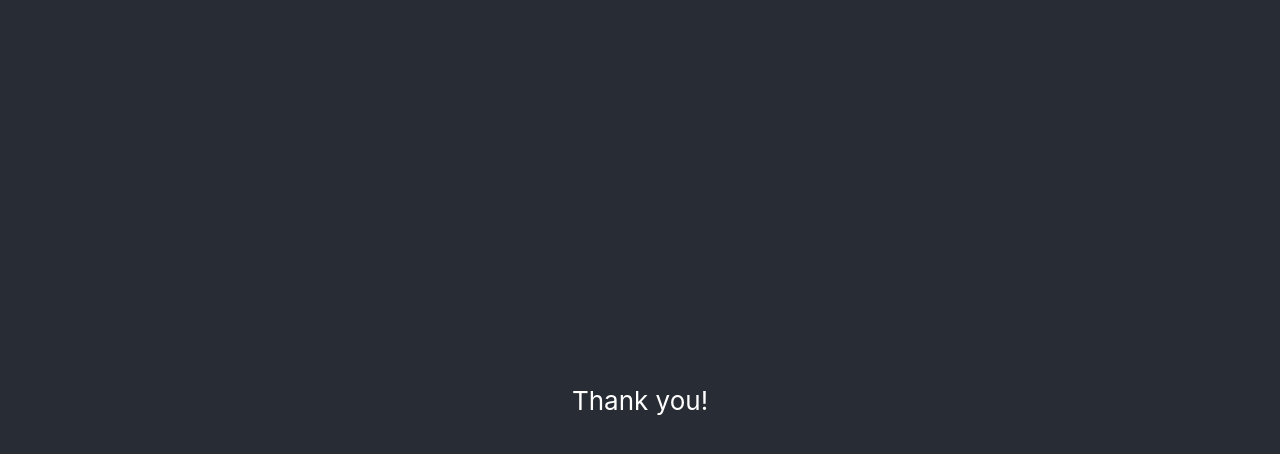
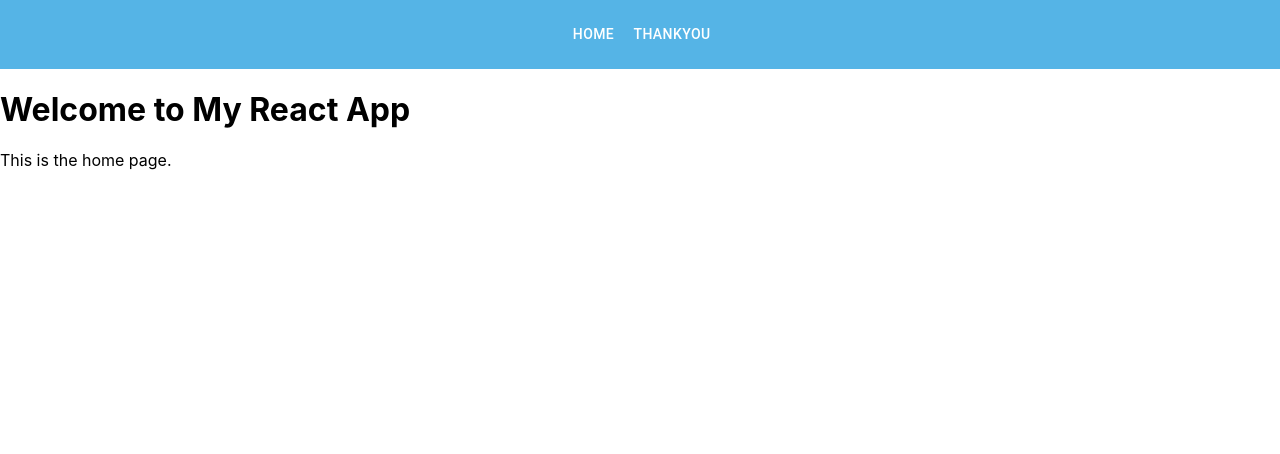
Before and after one commit to HenryJamesGreen/thankyou, a React (Create React App) app: page / in a window 1280 px wide. Shown: the top 454 px of the page. Built offline with nearby package versions, Linux system fonts and the light colour scheme.

Commit message:
added page structure and json package

```diff
--- a/package.json
+++ b/package.json
@@ -3,6 +3,9 @@
   "version": "0.1.0",
   "private": true,
   "dependencies": {
+    "@emotion/react": "^11.10.6",
+    "@emotion/styled": "^11.10.6",
+    "@mui/icons-material": "^5.11.11",
     "@mui/material": "^5.11.15",
     "@mui/styled-engine-sc": "^5.11.11",
     "@testing-library/jest-dom": "^5.16.5",
@@ -10,6 +13,7 @@
     "@testing-library/user-event": "^13.5.0",
     "react": "^18.2.0",
     "react-dom": "^18.2.0",
+    "react-router-dom": "^6.9.0",
     "react-scripts": "5.0.1",
     "styled-components": "^5.3.9",
     "web-vitals": "^2.1.4"
--- a/src/App.js
+++ b/src/App.js
@@ -1,16 +1,22 @@
+import React from "react";
+import { BrowserRouter, Route, Routes } from "react-router-dom";
+import Home from "./pages/Home";
+import Thankyou from "./pages/Thankyou";
+import './App.css';
+import ResponsiveAppBar from './components/ResponsiveAppBar';
 
-import './App.css';
 
 function App() {
   return (
-    <div className="App">
-      <header className="App-header">
-        <p>
-         Thank you!
-        </p>
-      </header>
-    </div>
+    <BrowserRouter>
+      <ResponsiveAppBar />
+      <Routes>
+        <Route path="/" element={<Home />} />
+        <Route path="/home" element={<Home />} />
+        <Route path="/thankyou" element={<Thankyou />} />
+        <Route path="/*" element={<Home />} />
+      </Routes>
+    </BrowserRouter>
   );
 }
-
 export default App;
--- /dev/null
+++ b/src/components/ResponsiveAppBar/index.js
@@ -0,0 +1,105 @@
+import * as React from "react";
+import AppBar from "@mui/material/AppBar";
+import Box from "@mui/material/Box";
+import Toolbar from "@mui/material/Toolbar";
+import IconButton from "@mui/material/IconButton";
+import Typography from "@mui/material/Typography";
+import Menu from "@mui/material/Menu";
+import MenuIcon from "@mui/icons-material/Menu";
+import Container from "@mui/material/Container";
+import Button from "@mui/material/Button";
+import MenuItem from "@mui/material/MenuItem";
+import { Link } from "react-router-dom";
+
+const pages = ["Home", "Thankyou"];
+
+function ResponsiveAppBar() {
+  const [anchorElNav, setAnchorElNav] = React.useState(null);
+
+  const handleOpenNavMenu = (event) => {
+    setAnchorElNav(event.currentTarget);
+  };
+
+  const handleCloseNavMenu = () => {
+    setAnchorElNav(null);
+  };
+
+  return (
+    <AppBar
+      position="static"
+      sx={{ backgroundColor: "#55B4E6", boxShadow: "none" }}
+    >
+      <Container maxWidth="xl">
+        <Toolbar disableGutters>
+          <Box sx={{ flexGrow: 1, display: { xs: "flex", md: "none" } }}>
+            <IconButton
+              size="large"
+              aria-label="account of current user"
+              aria-controls="menu-appbar"
+              aria-haspopup="true"
+              onClick={handleOpenNavMenu}
+              color="inherit"
+            >
+              <MenuIcon />
+            </IconButton>
+            <Menu
+              id="menu-appbar"
+              anchorEl={anchorElNav}
+              anchorOrigin={{
+                vertical: "bottom",
+                horizontal: "left",
+              }}
+              keepMounted
+              transformOrigin={{
+                vertical: "top",
+                horizontal: "left",
+              }}
+              open={Boolean(anchorElNav)}
+              onClose={handleCloseNavMenu}
+              sx={{
+                display: { xs: "block", md: "none" },
+              }}
+            >
+              {pages.map((page) => (
+                <MenuItem key={page} onClick={handleCloseNavMenu}>
+                  <Typography textAlign="center">
+                    <Link
+                      style={{ textDecoration: "none", color: "black" }}
+                      to={`/${page.toLowerCase()}`}
+                    >
+                      {page}
+                    </Link>
+                  </Typography>
+                </MenuItem>
+              ))}
+            </Menu>
+          </Box>
+
+          <Box
+            sx={{
+              flexGrow: 1,
+              display: { xs: "none", md: "flex" },
+              justifyContent: "center",
+            }}
+          >
+            {pages.map((page) => (
+              <Button
+                key={page}
+                onClick={handleCloseNavMenu}
+                sx={{ my: 2, color: "white", display: "block" }}
+              >
+                <Link
+                  style={{ textDecoration: "none", color: "white" }}
+                  to={`/${page.toLowerCase()}`}
+                >
+                  {page}
+                </Link>
+              </Button>
+            ))}
+          </Box>
+        </Toolbar>
+      </Container>
+    </AppBar>
+  );
+}
+export default ResponsiveAppBar;
--- /dev/null
+++ b/src/pages/Home.js
@@ -0,0 +1,12 @@
+import React from "react";
+
+function Home() {
+  return (
+    <div className="home-container">
+      <h1>Welcome to My React App</h1>
+      <p>This is the home page.</p>
+    </div>
+  );
+}
+
+export default Home;
--- /dev/null
+++ b/src/pages/Thankyou.js
@@ -0,0 +1,12 @@
+import React from "react";
+
+function Thankyou() {
+  return (
+    <div className="home-container">
+      <h1>Welcome to My React App</h1>
+      <p>This is the thank you page.</p>
+    </div>
+  );
+}
+
+export default Thankyou;
```
Also changed, not shown: src/thankyous.json (added, +50 -0 lines), src/components/Footer/index.js (added), src/components/blank.txt (added), 1 other file (tests, documents, lock files or other folders).
